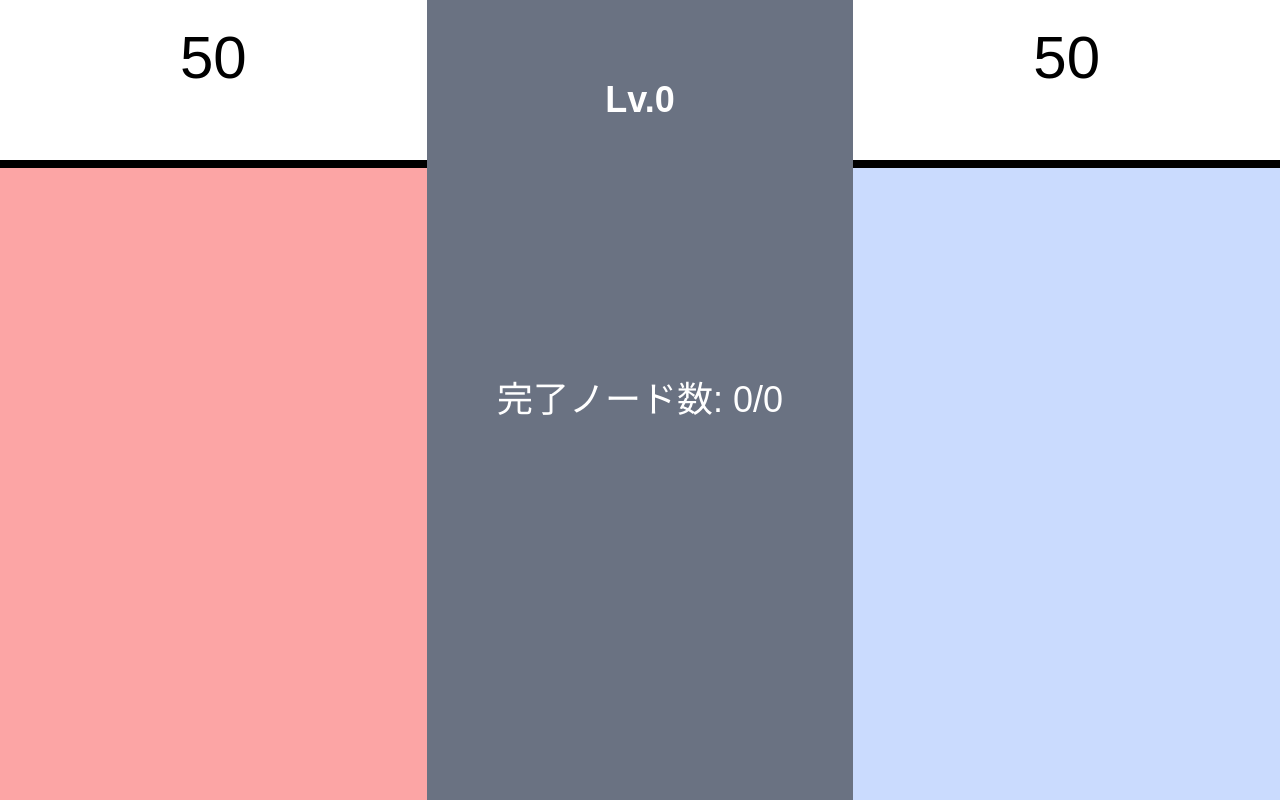
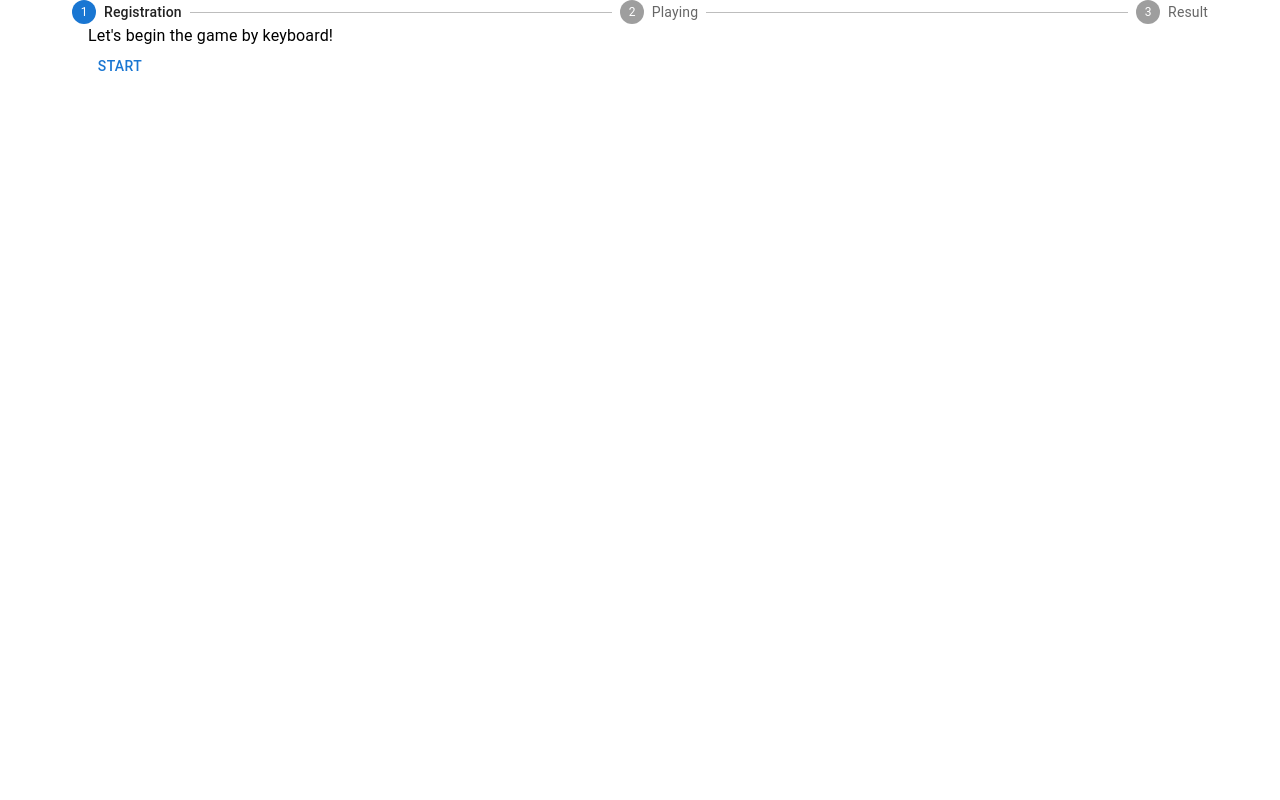
Before and after one commit to akita0724/ringcon-rhythm, a Next.js app: page /keyboard in a window 1280 px wide. Built offline with nearby package versions, Linux system fonts and the light colour scheme.

Commit message:
divide keyboard games into several steps

```diff
--- a/src/app/keyboard/page.tsx
+++ b/src/app/keyboard/page.tsx
@@ -1,62 +1,21 @@
 "use client";
 
-import { useEffect } from "react";
-import { RightTurn, LeftTurn , Info } from "@/components/turn";
-import { FinishedNodes } from "@/components/info";
-import {
-  currentNodeAtom,
-  missCountAtom,
-  nodesAtom,
-  turnAtom,
-  turnStartTimeAtom,
-} from "@/lib/atom";
-import { useAtom } from "jotai";
-import { createHandleKeyDown } from "@/lib/handleInput";
+import AlternateType from "@/components/keyboard/keyboardGame";
+import Starter from "@/components/keyboard/keyboardStarter";
+import Result from "@/components/result";
+import StepperWrapper from "@/components/stepper";
+import { Box } from "@mui/material";
 
+const steps = ["Registration", "Playing", "Result"];
 
 export default function Home() {
-  const [turn, setTurn] = useAtom(turnAtom);
-  const [nodes, setNodes] = useAtom(nodesAtom);
-  const [startTime, setStartTime] = useAtom(turnStartTimeAtom);
-  const [currentNode, setCurrentNode] = useAtom(currentNodeAtom);
-  const [missCount, setMissCount] = useAtom(missCountAtom);
+  return (
+    <Box>
+      <StepperWrapper
+        steps={steps}
+        components={[<Starter />, <AlternateType />, <Result />]}
+      />
+    </Box>
+  );
 
-  useEffect(() => {
-    const handleKeyDown = createHandleKeyDown(
-      turn,
-      startTime,
-      setStartTime,
-      nodes,
-      setNodes,
-      currentNode,
-      setCurrentNode,
-      setMissCount,
-      setTurn,
-    );
-
-    window.addEventListener("keydown", handleKeyDown);
-    console.log("Current node:", nodes);
-    console.log("Miss count:", missCount);
-
-    return () => window.removeEventListener("keydown", handleKeyDown);
-  }, [
-    turn,
-    startTime,
-    nodes,
-    currentNode,
-    setStartTime,
-    setNodes,
-    setCurrentNode,
-    setMissCount,
-    missCount,
-  ]);
-
-  return (
-    <div>
-      <RightTurn  />
-      <LeftTurn />
-      <Info />
-      <FinishedNodes />
-    </div>
-  );
 }
--- a/src/components/keyboard/keyboardGame.tsx
+++ b/src/components/keyboard/keyboardGame.tsx
@@ -0,0 +1,69 @@
+"use client";
+
+import { useEffect } from "react";
+import { RightTurn, LeftTurn , Info } from "@/components/turn";
+import { FinishedNodes } from "@/components/info";
+import {
+  currentNodeAtom,
+  missCountAtom,
+  nodesAtom,
+  turnAtom,
+  turnStartTimeAtom,
+} from "@/lib/atom";
+import { useAtom } from "jotai";
+import { createHandleKeyDown } from "@/lib/handleInput";
+import { useStepper } from "@/lib/hooks/stepper";
+
+
+export default function AlternateType() {
+  const { handleNext } = useStepper();
+
+  const [turn, setTurn] = useAtom(turnAtom);
+  const [nodes, setNodes] = useAtom(nodesAtom);
+  const [startTime, setStartTime] = useAtom(turnStartTimeAtom);
+  const [currentNode, setCurrentNode] = useAtom(currentNodeAtom);
+  const [missCount, setMissCount] = useAtom(missCountAtom);
+
+  useEffect(() => {
+    const handleKeyDown = createHandleKeyDown(
+      turn,
+      startTime,
+      setStartTime,
+      nodes,
+      setNodes,
+      currentNode,
+      setCurrentNode,
+      setMissCount,
+      setTurn,
+    );
+
+    window.addEventListener("keydown", handleKeyDown);
+    console.log("Current node:", nodes);
+    console.log("Miss count:", missCount);
+
+    return () => window.removeEventListener("keydown", handleKeyDown);
+  }, [
+    turn,
+    startTime,
+    nodes,
+    currentNode,
+    setStartTime,
+    setNodes,
+    setCurrentNode,
+    setMissCount,
+    missCount,
+  ]);
+
+  if (nodes.length === currentNode) {
+    handleNext();
+  }
+
+  return (
+    <div>
+      <RightTurn  />
+      <LeftTurn />
+      <Info />
+      <FinishedNodes />
+    </div>
+  );
+}
--- a/src/components/keyboard/keyboardStarter.tsx
+++ b/src/components/keyboard/keyboardStarter.tsx
@@ -1,3 +1,15 @@
+import { useStepper } from "@/lib/hooks/stepper";
+import { Button, Container, Typography } from "@mui/material";
+
 export default function Starter() {
+  const { handleNext } = useStepper();
 
+  return (
+    <Container>
+      <Typography>
+        Let's begin the game by keyboard!
+      </Typography>
+      <Button onClick={handleNext}>Start</Button>
+    </Container>
+  );
 }
--- a/src/components/result.tsx
+++ b/src/components/result.tsx
@@ -1,13 +1,30 @@
+import { MissLimit } from "@/consts/constraints";
+import { missCountAtom } from "@/lib/atom";
 import { useStepper } from "@/lib/hooks/stepper";
 import { Button, Container, Typography } from "@mui/material";
+import { useAtomValue } from "jotai";
 
 export default function Result() {
   const { handleNext } = useStepper();
+
+  const missCount = useAtomValue(missCountAtom);
+
+  const firstMoverScore = MissLimit-missCount[0];
+  const secondMoverScore = MissLimit-missCount[1];
+
   return (
     <Container>
       <Typography>
         Here are outcomes.
       </Typography>
+      <Typography>
+        The first user { firstMoverScore > secondMoverScore ? "Won!" : "Lost..." }
+        The score is {firstMoverScore}
+      </Typography>
+      <Typography>
+        The second user { firstMoverScore < secondMoverScore ? "Won!" : "Lost..." }
+        The score is {secondMoverScore}
+      </Typography>
       <Button onClick={handleNext}>Finish</Button>
     </Container>
   );
--- a/src/components/ringCon/ringConGame.tsx
+++ b/src/components/ringCon/ringConGame.tsx
@@ -102,6 +102,10 @@ export default function AlternatePlay( ) {
     setTurn,
   ]);
 
+  if (nodes.length === currentNode) {
+    handleNext();
+  }
+
   return (
     <Container>
       <LeftTurn />
--- a/src/components/turn.tsx
+++ b/src/components/turn.tsx
@@ -1,15 +1,13 @@
+import { MissLimit } from "@/consts/constraints";
 import { missCountAtom, turnAtom , nodesAtom } from "@/lib/atom";
 import { useAtomValue } from "jotai";
-
-const MISS_LIMIT = 50; // ミスの上限
-
 
 export const RightTurn = () => {
   const turn = useAtomValue(turnAtom);
   const missCount = useAtomValue(missCountAtom);
   return (
     <div
-      style={{ height: `${(1-missCount[1] / MISS_LIMIT) * 80}%` , backgroundColor: turn === 1 ? "#326bcd": "#CADBFE"}}
+      style={{ height: `${(1-missCount[1] / MissLimit) * 80}%` , backgroundColor: turn === 1 ? "#326bcd": "#CADBFE"}}
       className="flex flex-col items-center justify-center absolute right-0 bottom-0 w-1/3 z-20 border-t-8"
     />
   );
@@ -20,7 +18,7 @@ export const LeftTurn = () => {
   const missCount = useAtomValue(missCountAtom);
   return (
     <div
-      style={{ height: `${(1-missCount[0] / MISS_LIMIT) * 80}%` ,backgroundColor: turn === -1 ? "#f04c4c": "#FCA5A5"}}
+      style={{ height: `${(1-missCount[0] / MissLimit) * 80}%` ,backgroundColor: turn === -1 ? "#f04c4c": "#FCA5A5"}}
       className="flex flex-col items-center justify-center absolute left-0 bottom-0 w-1/3 z-20 border-t-8"
     />
   );
@@ -31,7 +29,7 @@ export const Info = () => {
 
     const nodes = useAtomValue(nodesAtom)
 
-    const remainMissCount = [MISS_LIMIT-missCount[0], MISS_LIMIT-missCount[1]];
+    const remainMissCount = [MissLimit-missCount[0], MissLimit-missCount[1]];
 
 
 
--- /dev/null
+++ b/src/consts/constraints.ts
@@ -0,0 +1 @@
+export const MissLimit = 50;
```
